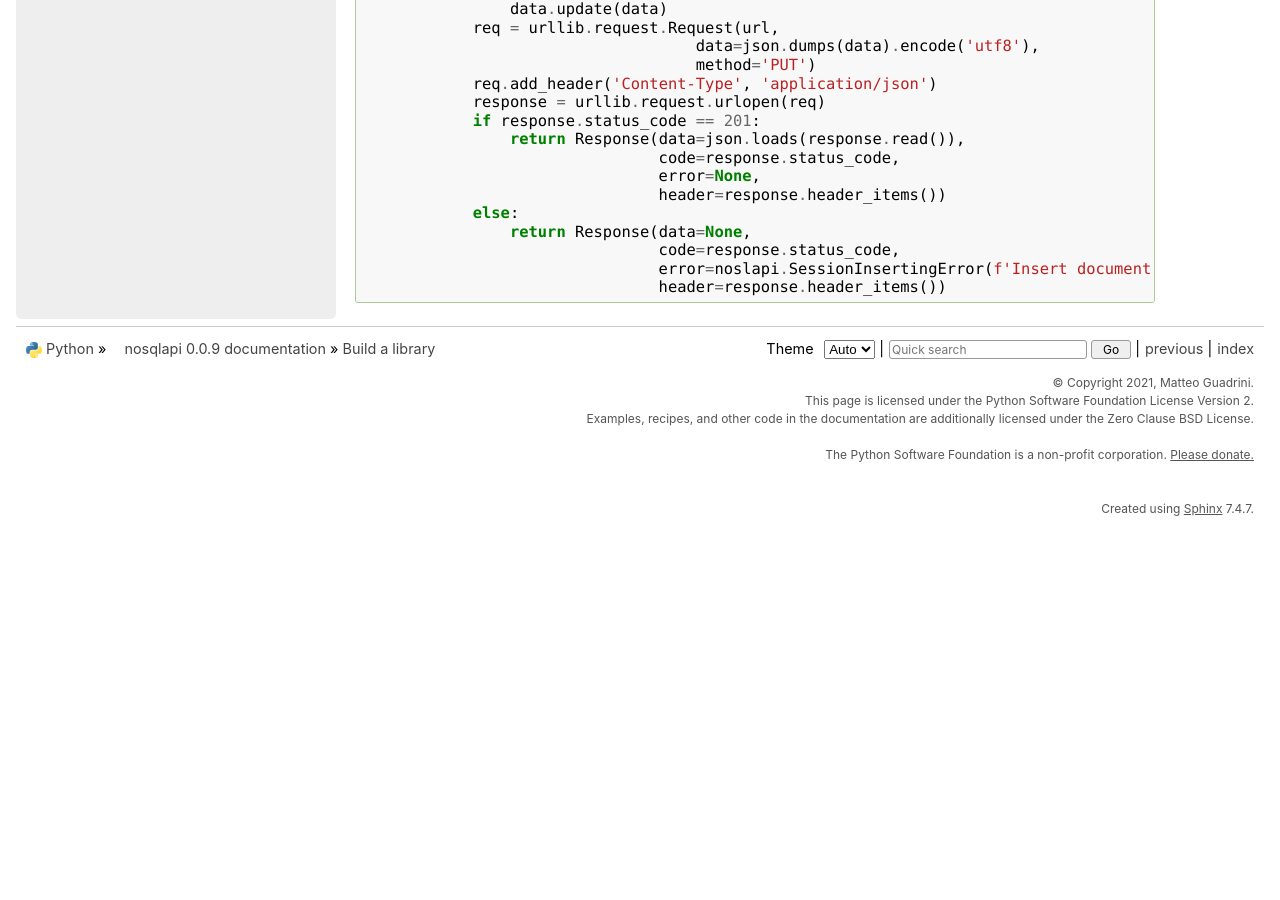
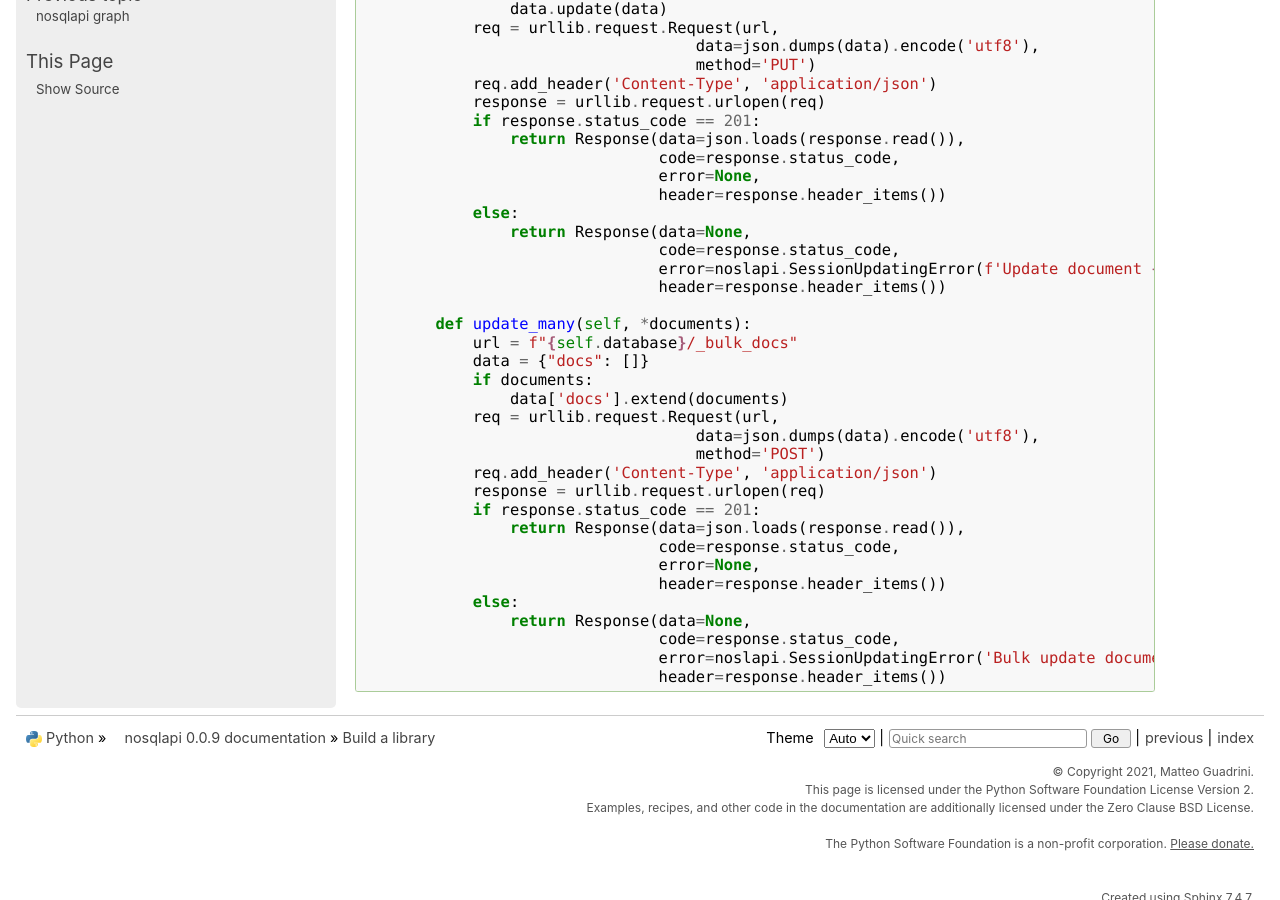
Before and after one commit to MatteoGuadrini/nosqlapi, a Sphinx documentation site: the page built from docs/source/build.rst, in a window 1280 px wide and 900 px high, scrolled down 5108 px. Built offline with Sphinx 7.4.7, drawn with Linux system fonts in a browser that asks for light colours; before the commit the page ends 5635 px from its top, so only the background shows below that.

Commit message:
Add update_many method on Session class

```diff
--- a/docs/source/build.rst
+++ b/docs/source/build.rst
@@ -283,5 +283,26 @@
                 else:
                     return Response(data=None,
                                     code=response.status_code,
-                                    error=noslapi.SessionInsertingError(f'Insert document {url} with data {data} failed'),
+                                    error=noslapi.SessionUpdatingError(f'Update document {url} with data {data} failed'),
                                     header=response.header_items())
+
+            def update_many(self, *documents):
+                url = f"{self.database}/_bulk_docs"
+                data = {"docs": []}
+                if documents:
+                    data['docs'].extend(documents)
+                req = urllib.request.Request(url,
+                                        data=json.dumps(data).encode('utf8'),
+                                        method='POST')
+                req.add_header('Content-Type', 'application/json')
+                response = urllib.request.urlopen(req)
+                if response.status_code == 201:
+                    return Response(data=json.loads(response.read()),
+                                    code=response.status_code,
+                                    error=None,
+                                    header=response.header_items())
+                else:
+                    return Response(data=None,
+                                    code=response.status_code,
+                                    error=noslapi.SessionUpdatingError('Bulk update document failed'),
+                                    header=response.header_items())
```
